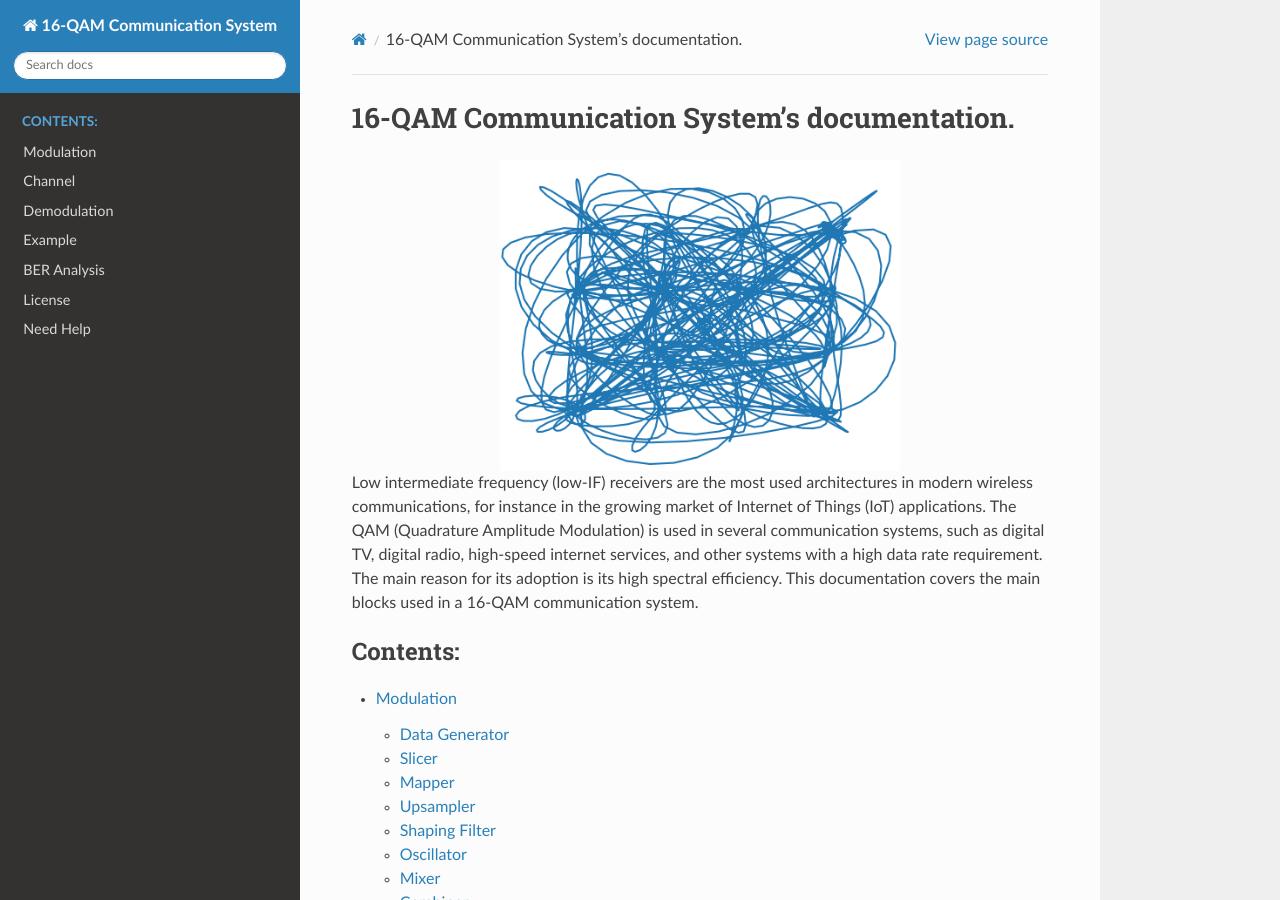
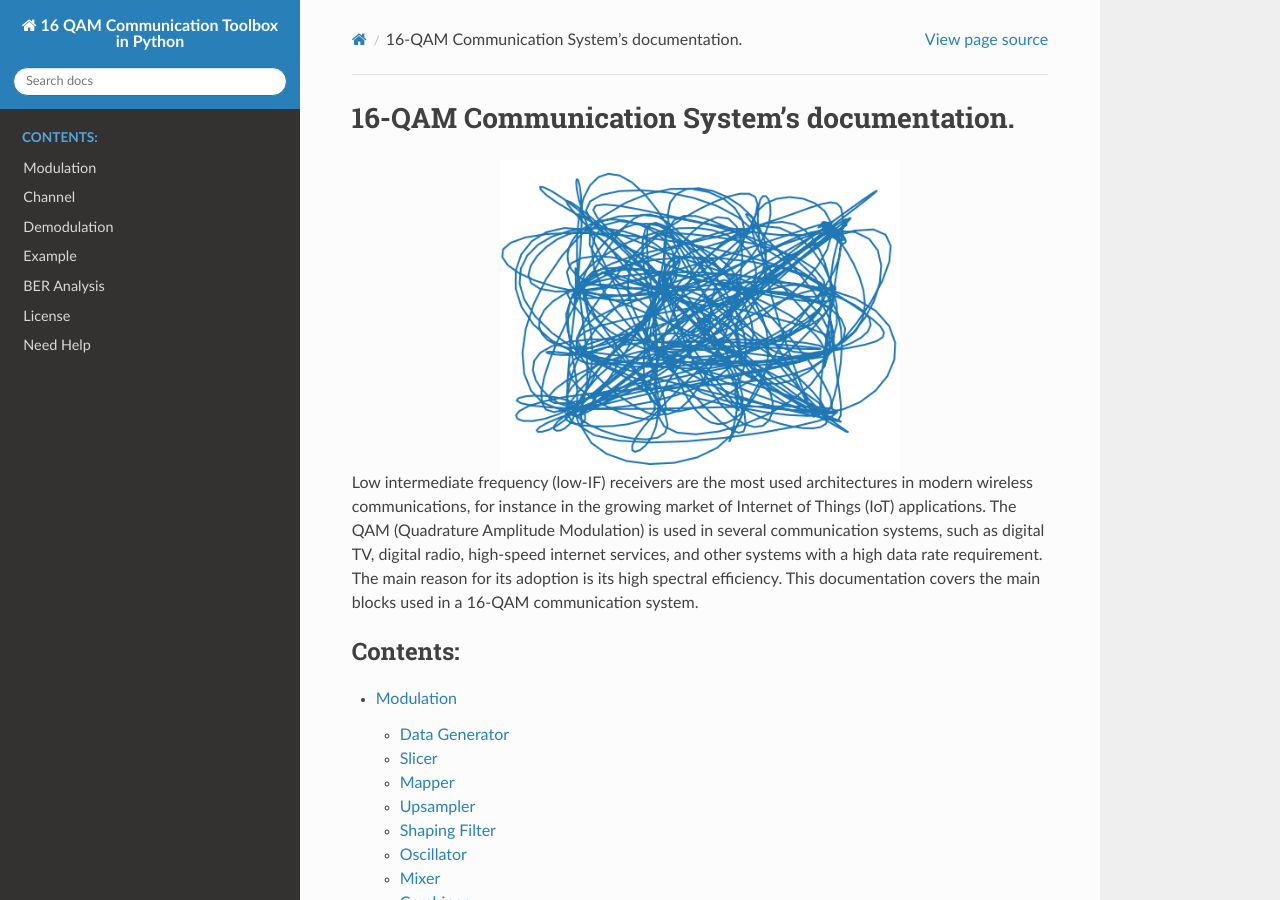
Before and after one commit to arthurmorbach/16-QAM-Communication-Toolbox-in-Python, a Sphinx documentation site: the page built from docs/index.rst, in a window 1280 px wide and 900 px high. Built offline with Sphinx 7.4.7 and the Read the Docs theme 2.0.0, drawn with Linux system fonts in a browser that asks for light colours.

Commit message:
Update conf.py

```diff
--- a/docs/conf.py
+++ b/docs/conf.py
@@ -17,7 +17,7 @@ sys.path.append('source')
 
 # -- Project information -----------------------------------------------------
 
-project = '16-QAM Communication System'
+project = '16 QAM Communication Toolbox in Python'
 copyright = '2021, Arthur Cruz Morbach, Jonas Dandanel de Castro, Sandro Binsfeld Ferreira'
 author = 'Arthur Cruz Morbach, Jonas Dandanel de Castro, Sandro Binsfeld Ferreira'
 
```
